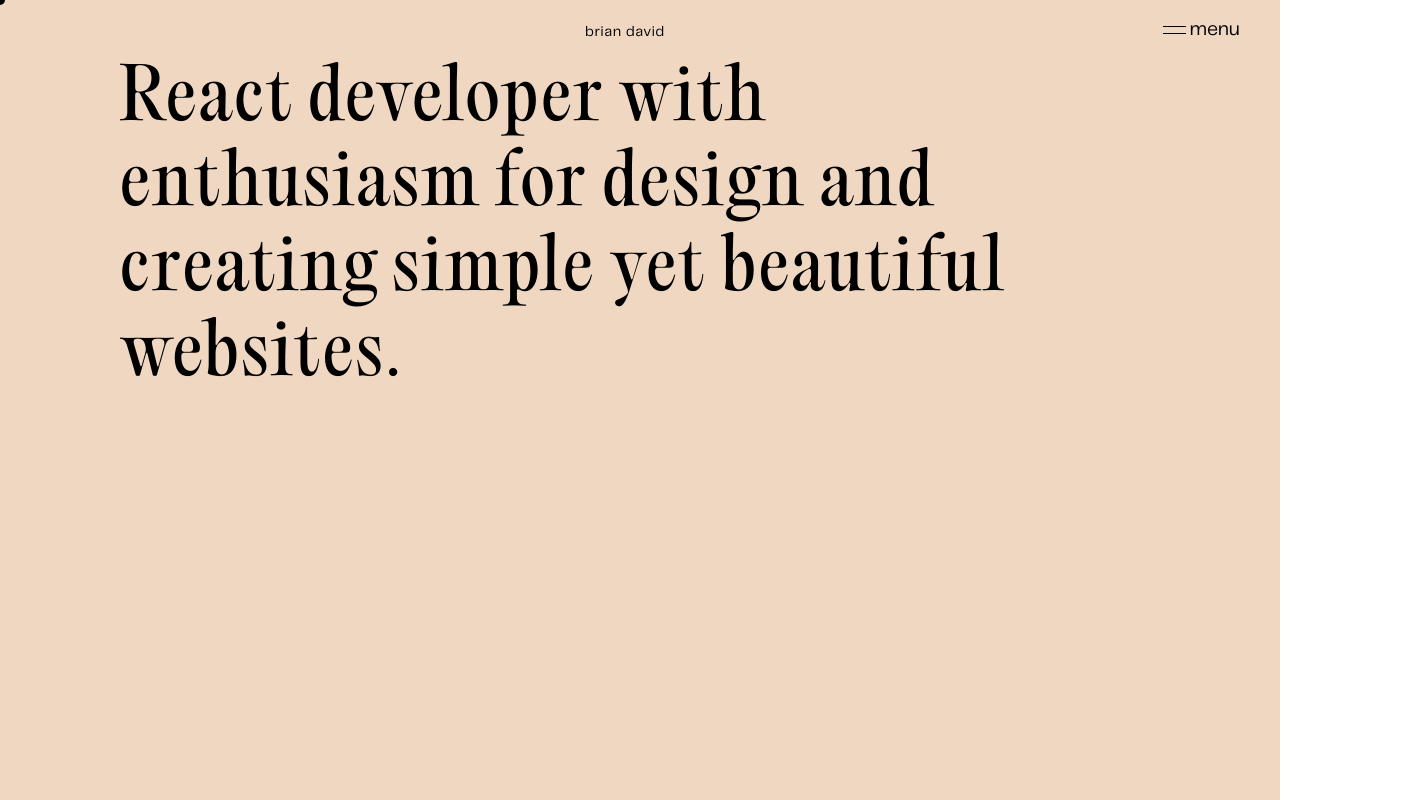
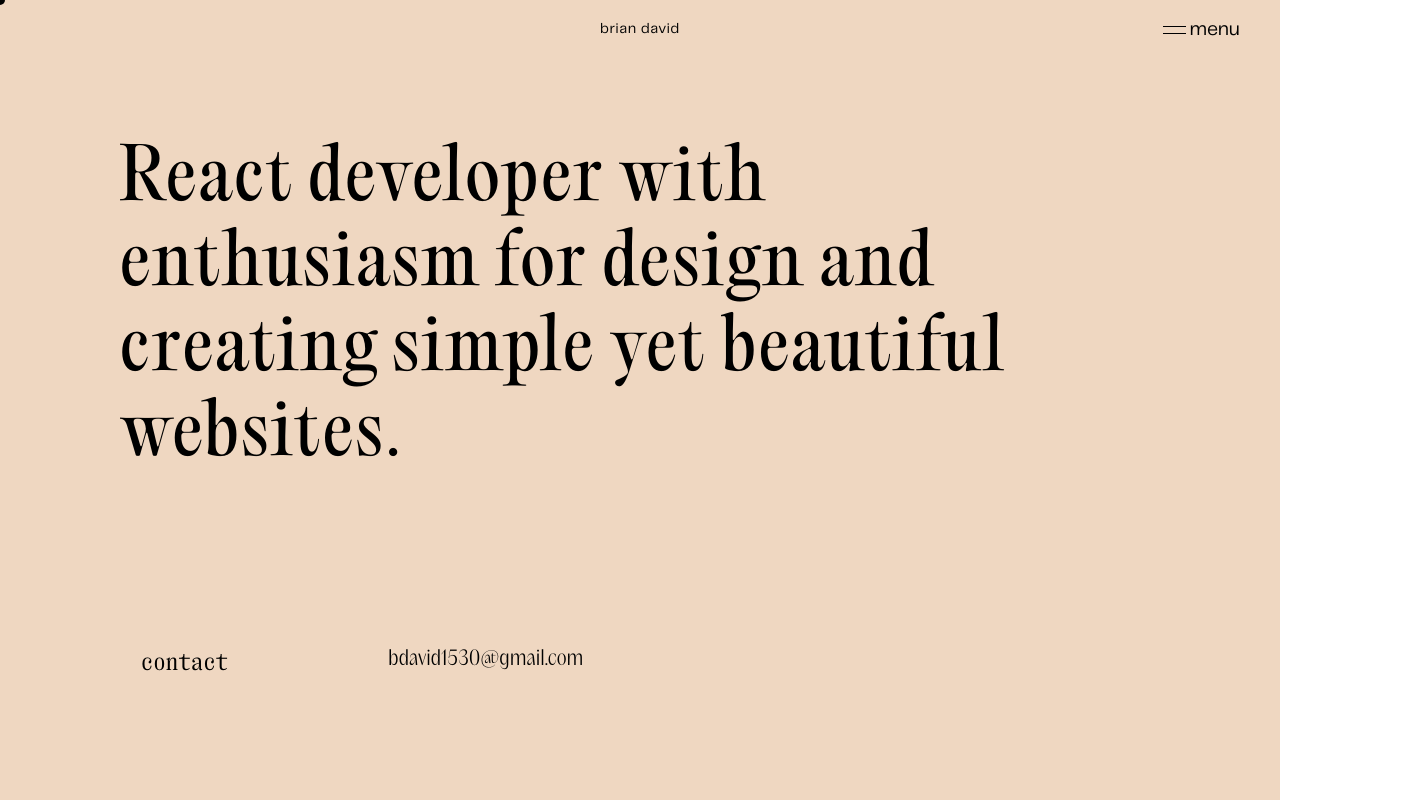
Before and after one commit to brian-david4/brian-portfolio-website, a React (Vite) app in the folder portfolio-website/: page / in a window 1280 px wide. Shown: the top 800 px of the page, 1421 px wide, since content can reach past the window. Built offline with nearby package versions, Linux system fonts and the light colour scheme.

Commit message:
Add contact mailto

```diff
--- a/portfolio-website/src/components/HeaderNavMenu/NavBody/navBody.module.css
+++ b/portfolio-website/src/components/HeaderNavMenu/NavBody/navBody.module.css
@@ -4,7 +4,7 @@
   margin-top: 55px;
   padding-left: 5px;
 }
-a {
+.link {
   text-decoration: none;
   color: black;
   font-size: 48px;
--- a/portfolio-website/src/index.css
+++ b/portfolio-website/src/index.css
@@ -52,6 +52,8 @@
 body {
   margin: 0;
   padding: 0;
+  height: 100%;
+  width: 100%;
 }
 ::-webkit-scrollbar {
   display: none;
--- a/portfolio-website/src/pages/Home/Home.tsx
+++ b/portfolio-website/src/pages/Home/Home.tsx
@@ -2,8 +2,11 @@ import { motion } from "framer-motion";
 import { useInView } from "react-intersection-observer";
 import styles from "./home.module.css";
 import { titleWordsAnim } from "./homeAnims";
+import { useState } from "react";
 
 const Home = () => {
+  const [isEmailHovered, setIsEmailHovered] = useState(false);
+
   const title =
     "React developer with enthusiasm for design and creating simple yet beautiful websites.";
   const titleWords = title.split(" ");
@@ -34,6 +37,17 @@ const Home = () => {
             ))}
           </p>
         </div>
+        <div className={styles.contactWrapper}>
+          <div className={styles.contactTitle}>contact</div>
+          <a
+            className={isEmailHovered ? styles.hoveredItalic : ""}
+            href="mailto:bdavid1530@gmail.com"
+            onMouseEnter={() => setIsEmailHovered(true)}
+            onMouseLeave={() => setIsEmailHovered(false)}
+          >
+            bdavid1530@gmail.com
+          </a>
+        </div>
       </div>
     </>
   );
--- a/portfolio-website/src/pages/Home/home.module.css
+++ b/portfolio-website/src/pages/Home/home.module.css
@@ -8,9 +8,14 @@
   z-index: -1;
   display: flex;
   flex-direction: column;
+  gap: 1vmin;
+}
+.menuOpen {
+  position: fixed !important;
 }
 .titleWrapper {
   position: relative;
+  top: 10vh;
   left: 15vmin;
   /* background-color: aqua; */
   text-align: start;
@@ -38,6 +43,27 @@
   letter-spacing: 3px;
   /* background-color: bisque; */
 }
+.contactWrapper {
+  position: relative;
+  left: 11vw;
+  margin-top: 30vh;
+  display: flex;
+  gap: 20vmin;
+  user-select: none;
+}
+.contactTitle {
+  font-family: "Right Serif Mono Regular";
+  font-size: 24px;
+}
+.contactWrapper > a {
+  font-size: 20px;
+  text-decoration: none;
+  color: black;
+  font-family: "Acma Light";
+}
+.hoveredItalic {
+  font-family: "Neue Montreal Italic" !important;
+}
 @media (max-width: 768px) {
   .title {
     font-size: 55px;
```
